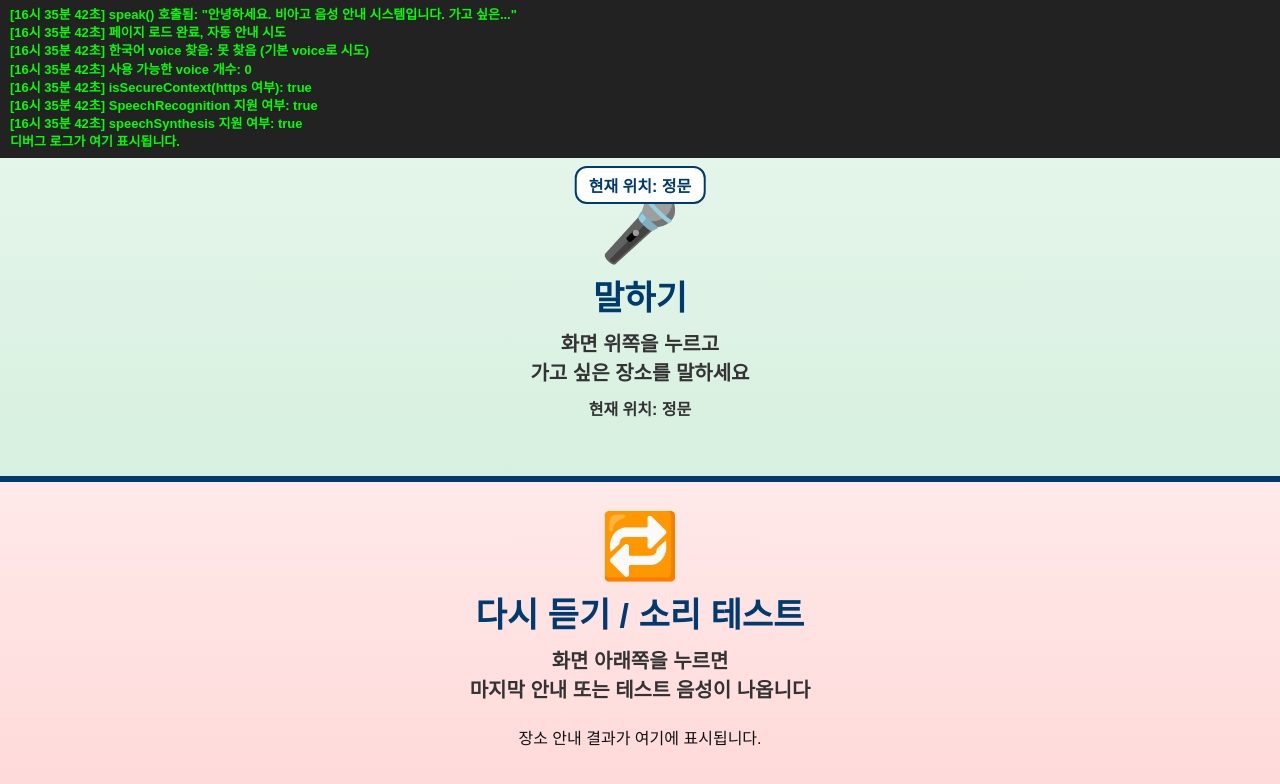
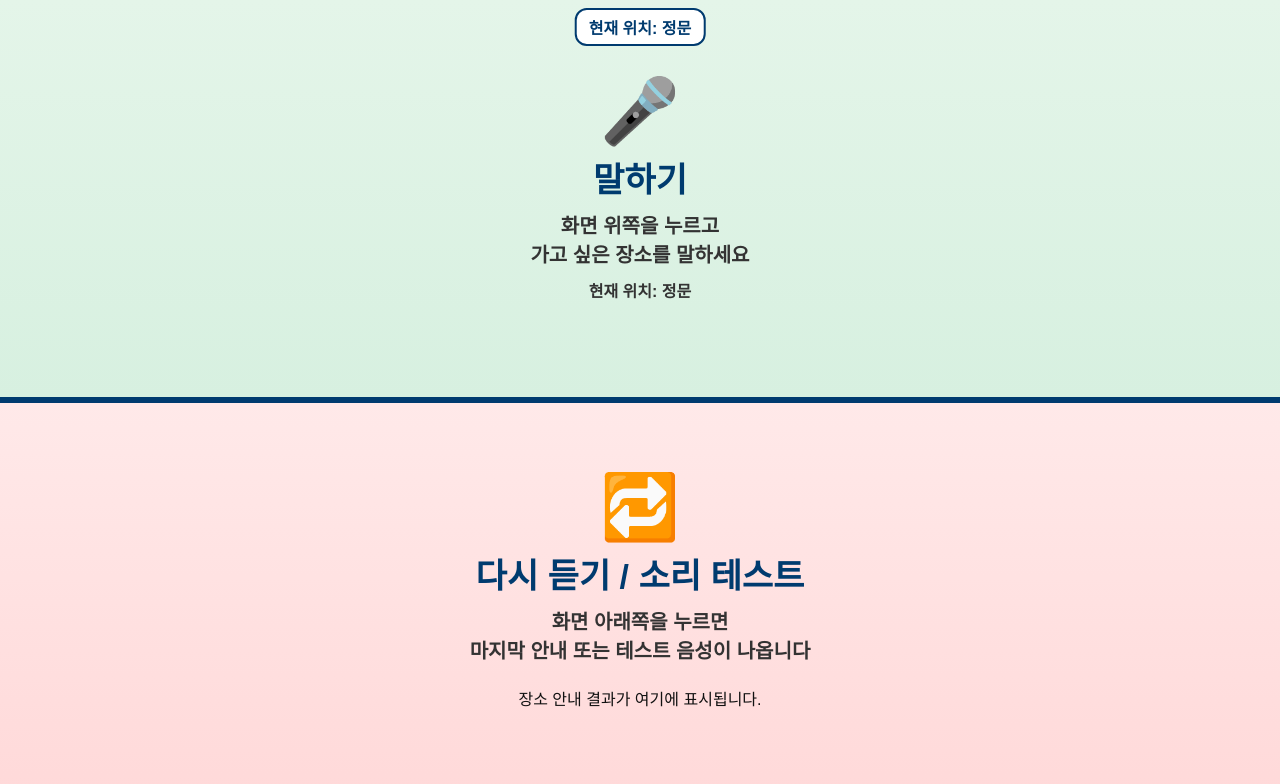
Before and after one commit to sayhi66/voice, a plain HTML site: page index.html in a window 1280 px wide. Drawn offline with Linux system fonts and the light colour scheme.

Commit message:
Remove debugBar and its logging functionality
Removed debugBar element and related functionality.

```diff
--- a/index.html
+++ b/index.html
@@ -29,18 +29,6 @@
     body {
       display: flex;
       flex-direction: column;
-    }
-
-    .debugBar {
-      font-size: 13px;
-      font-weight: 700;
-      padding: 6px 10px;
-      background: #222;
-      color: #0f0;
-      white-space: pre-wrap;
-      line-height: 1.4;
-      max-height: 22vh;
-      overflow-y: auto;
     }
 
     .zone {
@@ -128,8 +116,6 @@
   </style>
 </head>
 <body>
-  <div class="debugBar" id="debugBar">디버그 로그가 여기 표시됩니다.</div>
-
   <main id="topZone" class="zone zone-top" aria-label="시작: 가고 싶은 장소 말하기">
     <div class="badge" id="currentLocationBadge">현재 위치: 정문</div>
     <div class="zone-icon" aria-hidden="true">🎤</div>
@@ -150,36 +136,30 @@
   <script>
     const LOCATIONS = {
       gate: { name: "정문", aliases: ["정문", "입구", "현관"] },
-      lobby2f: { name: "2층 로비", aliases: ["2층 로비", "이층 로비", "2층로비"] },
-      lobby3f: { name: "3층 로비", aliases: ["3층 로비", "삼층 로비"] },
-      lobby4f: { name: "4층 로비", aliases: ["4층 로비", "4층로비"] },
-      library: { name: "도서관", aliases: ["도서관"] },
-      science: { name: "과학실", aliases: ["과학실"] },
-      dubit: { name: "두빛나래", aliases: ["두빛나래", "두 빛나래", "주 빛나래"] }
+      l2: { name: "2층 로비", aliases: ["2층 로비", "이층 로비", "2층로비"] },
+      bc: { name: "방송실"},
+      library: {name: "도서관", aliases: ["도서관"] },
+      science: {name: "과학실", aliases: ["과학실"] },
+      dubit: {name: "두빛나래", aliases: ["두빛나래", "두 빛나래", "주 빛나래"] },
+      cap: {name: "교장실", aliases:["교 장실", "프레진던트"] },
+      ad:{name: "행정실", aliases:["행 정실","행정실"] },
+      sp: {name: "과학 준비실", aliases: ["과학 준비실", "과학준비실"] },
+      m: { name: "음악실", aliases:["음악실"]},
+      to: { name: "2층 교무실", aliases:["교무실","2층교무실"] }
     };
 
     const ROUTES = {
-      "gate__lobby2f": ["정문에서 직진하세요.", "복도 끝에서 왼쪽으로 이동하세요.", "엘리베이터를 타고 2층으로 올라가세요.", "엘리베이터를 나오면 2층 로비입니다."],
-      "gate__library": ["정문에서 직진하세요.", "복도 끝에서 왼쪽으로 이동하세요.", "엘리베이터를 타고 2층으로 올라가세요.", "오른쪽 복도 끝에 도서관이 있습니다."],
+      "gate__l2": ["정문에서 10보 직진하세요.", "1층 계단을 따라 올라가세요"],
+      "gate__library": ["정문에서 10보 직진하세요.", "좌회전.", "엘리베이터를 타고 2층으로 올라가세요.", "오른쪽 복도 끝에 도서관이 있습니다."],
       "gate__science": ["정문에서 건물 안으로 들어가세요.", "복도를 따라 직진하세요.", "첫 번째 계단에서 3층으로 올라가세요.", "왼쪽 복도에 과학실이 있습니다."],
-      "gate__dubit": ["정문 방향으로 이동하세요.", "계단을 이용해 2층으로 올라가세요.", "2층에서 오른쪽으로 47보 이동하세요.", "오른쪽에 두빛나래가 있습니다.", "문은 자동문입니다."],
-      "lobby2f__gate": ["2층 로비에서 엘리베이터를 타고 1층으로 내려가세요.", "1층에서 오른쪽 복도로 이동하세요.", "복도 끝까지 직진하면 정문이 있습니다."],
-      "lobby2f__library": ["2층 로비에서 오른쪽 복도로 이동하세요.", "복도 끝까지 직진하세요.", "복도 끝에 도서관이 있습니다."],
-      "lobby2f__science": ["2층 로비에서 계단을 찾아 3층으로 올라가세요.", "왼쪽 복도에 과학실이 있습니다."],
-      "lobby2f__dubit": ["2층 로비에서 왼쪽으로 이동하세요.", "47보 이동하세요.", "오른쪽에 두빛나래가 있습니다.", "문은 자동문입니다."],
-      "library__gate": ["도서관에서 왼쪽 복도로 이동하세요.", "엘리베이터를 타고 1층으로 내려가세요.", "1층에서 오른쪽 복도로 이동하세요.", "복도 끝까지 직진하면 정문이 있습니다."],
-      "library__lobby2f": ["도서관에서 왼쪽 복도로 이동하세요.", "복도를 따라 직진하면 2층 로비가 있습니다."],
-      "library__science": ["도서관에서 왼쪽 복도로 이동하세요.", "가까운 계단을 이용해 3층으로 올라가세요.", "왼쪽 복도에 과학실이 있습니다."],
-      "library__dubit": ["도서관에서 왼쪽 복도로 이동하세요.", "47보 이동하세요.", "오른쪽에 두빛나래가 있습니다.", "문은 자동문입니다."],
-      "science__gate": ["과학실에서 오른쪽 복도로 이동하세요.", "가까운 계단을 이용해 1층으로 내려가세요.", "1층에서 복도를 따라 직진하세요.", "복도 끝에 정문이 있습니다."],
-      "science__lobby2f": ["과학실에서 오른쪽 복도로 이동하세요.", "가까운 계단을 이용해 2층으로 내려가세요.", "계단을 나오면 2층 로비가 있습니다."],
-      "science__library": ["과학실에서 오른쪽 복도로 이동하세요.", "가까운 계단을 이용해 2층으로 내려가세요.", "2층에서 오른쪽 복도 끝에 도서관이 있습니다."],
-      "science__dubit": ["과학실에서 오른쪽 복도로 이동하세요.", "가까운 계단을 이용해 2층으로 내려가세요.", "2층에서 왼쪽으로 47보 이동하세요.", "오른쪽에 두빛나래가 있습니다.", "문은 자동문입니다."],
-      "dubit__gate": ["두빛나래에서 나와 왼쪽으로 47보 이동하세요.", "2층에서 엘리베이터를 타고 1층으로 내려가세요.", "1층에서 오른쪽 복도로 이동하세요.", "복도 끝까지 직진하면 정문이 있습니다."],
-      "dubit__lobby2f": ["두빛나래에서 나와 왼쪽으로 47보 이동하세요.", "이동하시면 2층 로비가 있습니다."],
-      "dubit__library": ["두빛나래에서 나와 왼쪽으로 47보 이동하세요.", "2층 로비에서 오른쪽 복도로 이동하세요.", "복도 끝까지 직진하면 도서관이 있습니다."],
-      "dubit__science": ["두빛나래에서 나와 왼쪽으로 47보 이동하세요.", "2층 로비에서 가까운 계단을 이용해 3층으로 올라가세요.", "왼쪽 복도에 과학실이 있습니다."]
-    };
+      "gate__sp":["정문에서 8보 직진하세요","우회전해서 39보 직진하세요","오른쪽에 문이 있습니다"],
+      "gate__cap":["정문에서 8보 직진하세요","우회전해서 8보 직진하세요","오른쪽에 문이 있습니다"],
+      "gate__ad":["정문에서 8보 직진하세요","좌회전해서 8보 직진하세요","오른쪽에 문이 있습니다"],
+      "gate__bc":["정문에서 8보 직진하세요","우회전해서 8보 직진하세요","오른쪽에 문이 있습니다"],
+      "gate__to":["교무실은 2층에 있습니다",],
+      "gate__m":["음악실은 2층에 있습니다"] ,
+      "gate__dubit":["두빛나래는 2층에 있습니다"]
+         };
 
     const SpeechRecognition = window.SpeechRecognition || window.webkitSpeechRecognition;
     const topZone = document.getElementById("topZone");
@@ -187,7 +167,6 @@
     const statusText = document.getElementById("status");
     const result = document.getElementById("result");
     const currentLocationBadge = document.getElementById("currentLocationBadge");
-    const debugBar = document.getElementById("debugBar");
 
     let recognition = null;
     let isRecognizing = false;
@@ -197,10 +176,7 @@
     let lastSpokenText = "";
     let currentUtterance = null;
 
-    function log(msg) {
-      const time = new Date().toLocaleTimeString("ko-KR", { hour12: false });
-      debugBar.textContent = `[${time}] ${msg}\n` + debugBar.textContent;
-    }
+    function log(msg) {}
 
     log(`speechSynthesis 지원 여부: ${"speechSynthesis" in window}`);
     log(`SpeechRecognition 지원 여부: ${!!SpeechRecognition}`);
```
